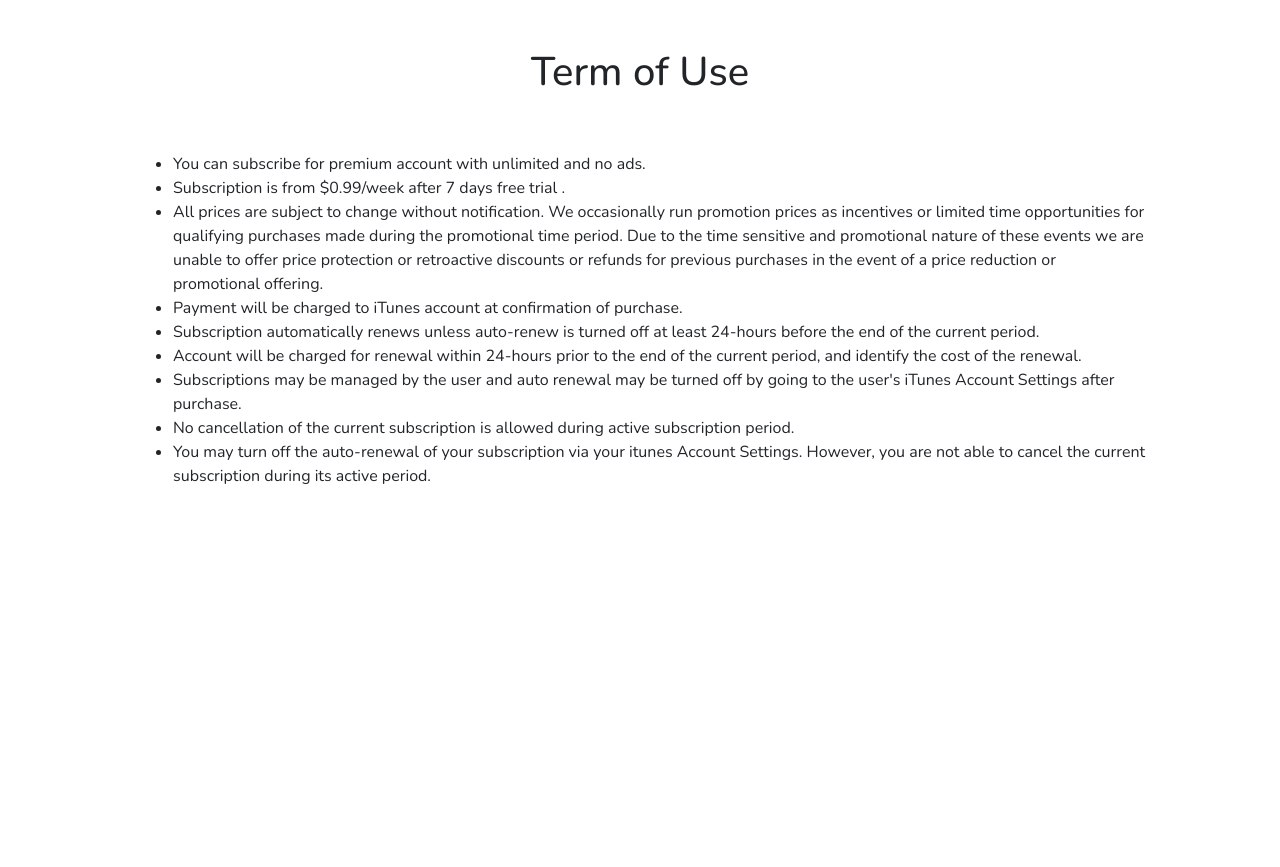
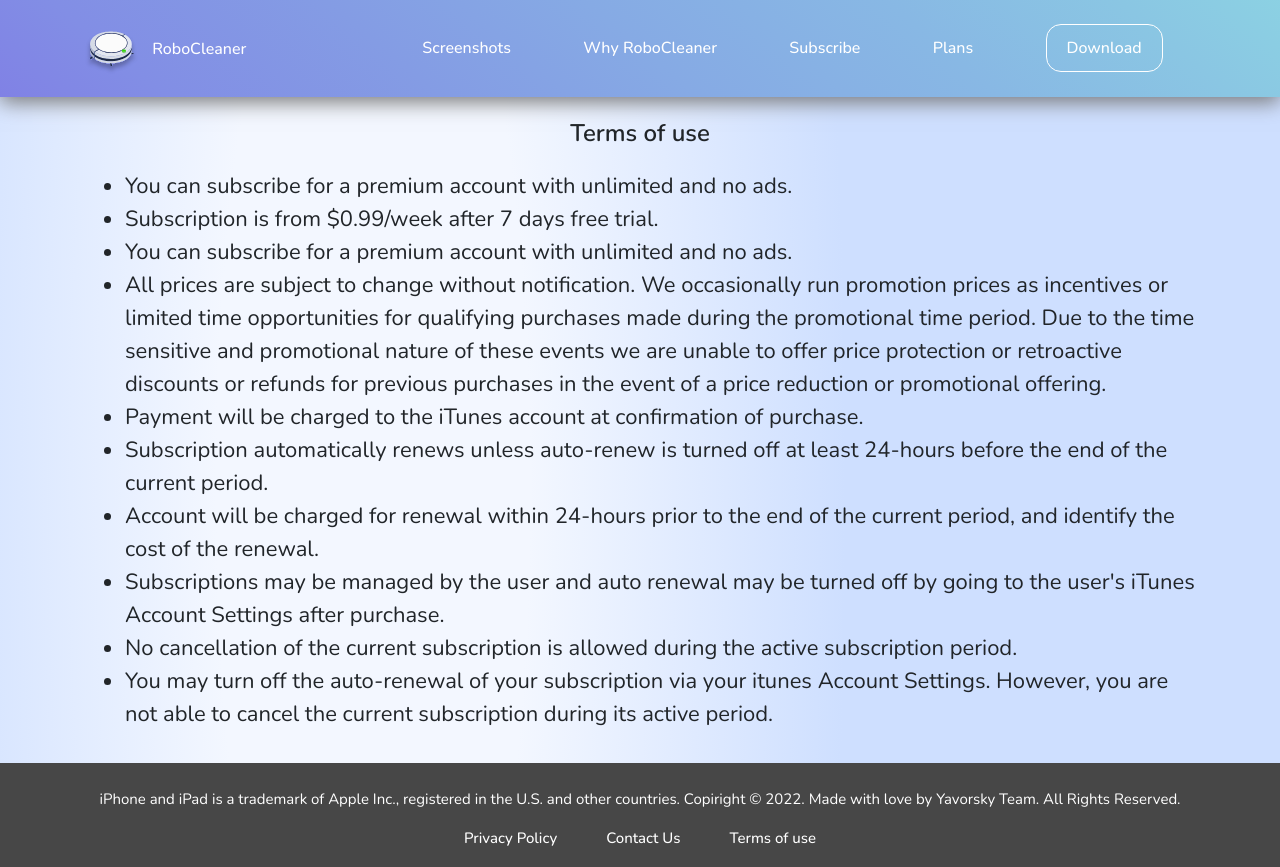
Before and after one commit to Sergiayn/robocleaner, a PHP site: page /term_of_use.html in a window 1280 px wide. Before the commit the page ends 484 px from the top, so only its background shows below. Run offline with PHP 8.4, Linux system fonts and the light colour scheme.

Commit message:
update 22.11.23

```diff
--- a/style.css
+++ b/style.css
@@ -1551,6 +1556,49 @@ body .main-top, .main-top a {
     }
 }
 
+
+.block-term-of-use {
+    background: radial-gradient(36.91% 304.36% at 29.14% 58.59%, #F3F7FF 33.15%, #CEDFFF 100%);
+    padding: 22px 0 16px;
+}
+.block-term-of-use .title {
+    font-size: 24px;
+    font-weight: 600;
+    margin-bottom: 22px;
+    text-align: center;
+}
+.block-term-of-use .content {
+    font-size: 22px;
+}
+@media (max-width:991px) {
+    .block-term-of-use .title {
+        font-size: 22px;
+    }
+    .block-term-of-use .content {
+        font-size: 16px;
+    }
+}
+@media (max-width:768px) {
+    .block-term-of-use {
+        padding: 10px 0;
+    }
+    .block-term-of-use .title {
+        font-size: 20px;
+    }
+    .block-term-of-use .content {
+        font-size: 18px;
+    }
+}
+@media (max-width:575px) {
+    .block-term-of-use .title {
+        font-size: 18px;
+    }
+    .block-term-of-use .content {
+        font-size: 15px;
+    }
+}
+
+
 .block-privacy-top {
     background: radial-gradient(40.02% 335.9% at 22.19% 61.54%, #F3F7FF 24.13%, #CEDFFF 100%);
     padding: 36px 0;
--- a/term_of_use.html
+++ b/term_of_use.html
@@ -20,28 +20,112 @@
 
         gtag('config', 'G-GCXE2YSTX2');
     </script>
-    <style>
-        body {font-family: 'Nunito', sans-serif;}
-    </style>
 </head>
 <body>
 
+<div class="main">
+    <div class="main-top">
+        <div class="fixed-header">
             <div class="container">
-    <div class="p-5">
-        <h1 class="text-center pb-5">Term of Use</h1>
+                <div class="d-none d-xl-block d-lg-block d-md-block">
+                    <div class="row">
+                        <div class="col-lg-3 col-md-3 col-sm-3 col-xs-3">
+                            <a class="logo" href="/">
+                                <img src="/img/logo.svg" class="img-fluid" alt="robo-cleaner">
+                                <span>RoboCleaner</span>
+                            </a>
+                        </div>
+                        <div class="col-lg-9 col-md-9 col-sm-9 col-xs-9">
+                            <div class="top-menu">
+                                <ul>
+                                    <li><a href="/#block_screenshots">Screenshots</a></li>
+                                    <li><a href="/#block_why_robo_cleaner">Why RoboCleaner</a></li>
+                                    <li><a href="/#block_subscribe">Subscribe</a></li>
+                                    <li><a href="/#block_plans">Plans</a></li>
+                                    <li><a href="https://track-voluum.robocleaner.galaxys.info/click/9" class="download">Download</a></li>
+                                </ul>
+                            </div>
+                        </div>
+                    </div>
+                </div>
+                <div class="d-xl-none d-lg-none d-md-none d-sm-block d-xs-block">
+                    <div class="mobile-header">
+                        <a class="logo" href="/">
+                            <img src="/img/logo.svg" class="img-fluid" alt="robo-cleaner">
+                            <span>RoboCleaner</span>
+                        </a>
+                        <div class="mobile-top-menu">
+                            <nav class="navbar navbar-dark">
+                                <button class="navbar-toggler" type="button" data-toggle="collapse" data-target="#navbarToggleExternalContent" aria-controls="navbarToggleExternalContent" aria-expanded="false" aria-label="Toggle navigation">
+                                    <span class="navbar-toggler-icon"></span>
+                                </button>
+                            </nav>
+                            <div class="collapse" id="navbarToggleExternalContent">
+                                <ul>
+                                    <li><a href="/#block_screenshots">Screenshots</a></li>
+                                    <li><a href="/#block_why_robo_cleaner">Why RoboCleaner</a></li>
+                                    <li><a href="/#block_subscribe">Subscribe</a></li>
+                                    <li><a href="/#block_plans">Plans</a></li>
+                                    <li><a href="https://track-voluum.robocleaner.galaxys.info/click/9">Download</a></li>
+                                </ul>
+                            </div>
+                        </div>
+                    </div>
+                </div>
+            </div>
+        </div>
+    </div>
+
+
+    <div class="block-term-of-use">
+        <div class="container">
+            <div class="block-term-of-use-inner">
+                <h1 class="title">Terms of use</h1>
                 <ul class="content">
-            <li>You can subscribe for premium account with unlimited and no ads.</li>
-            <li>Subscription is from $0.99/week after 7 days free trial .</li>
-            <li>All prices are subject to change without notification. We occasionally run promotion prices as incentives or limited time opportunities for qualifying purchases made during the promotional time period. Due to the time sensitive and promotional nature of these events we are unable to offer price protection or retroactive discounts or refunds for previous purchases in the event of a price reduction or promotional offering.</li>
-            <li>Payment will be charged to iTunes account at confirmation of purchase.</li>
+                    <li>You can subscribe for a premium account with unlimited and no ads.</li>
+                    <li>Subscription is from $0.99/week after 7 days free trial.</li>
+                    <li>You can subscribe for a premium account with unlimited and no ads.</li>
+                    <li>All prices are subject to change without notification.
+                        We occasionally run promotion prices as incentives or limited time opportunities for qualifying purchases made during the promotional time period.
+                        Due to the time sensitive and promotional nature of these events we are unable to offer price protection or retroactive discounts or refunds for previous purchases in the event of a price reduction or promotional offering.</li>
+                    <li>Payment will be charged to the iTunes account at confirmation of purchase.</li>
                     <li>Subscription automatically renews unless auto-renew is turned off at least 24-hours before the end of the current period.</li>
                     <li>Account will be charged for renewal within 24-hours prior to the end of the current period, and identify the cost of the renewal.</li>
                     <li>Subscriptions may be managed by the user and auto renewal may be turned off by going to the user's iTunes Account Settings after purchase.</li>
-            <li>No cancellation of the current subscription is allowed during active subscription period.</li>
-            <li>You may turn off the auto-renewal of your subscription via your itunes Account Settings. However, you are not able to cancel the current subscription during its active period.</li>
+                    <li>No cancellation of the current subscription is allowed during the active subscription period.</li>
+                    <li>
+                        You may turn off the auto-renewal of your subscription via your itunes Account Settings.
+                        However, you are not able to cancel the current subscription during its active period.
+                    </li>
                 </ul>
             </div>
         </div>
+    </div>
+
+
+    <div class="footer footer_extra">
+        <div class="sub_menu_extra">
+          <span>
+            iPhone and iPad is a trademark of Apple Inc., registered in the U.S. and other countries. Copiright © 2022. Made with love by Yavorsky Team. All Rights Reserved.
+          </span>
+        </div>
+        <div class="container">
+            <div class="footer-inner">
+                <div class="sub_menu">
+                    <ul>
+                        <li><a href="/privacy.html">Privacy Policy</a></li>
+                        <li><a href="/contact.html">Contact Us</a></li>
+                        <li><a href="/term_of_use.html">Terms of use</a></li>
+                    </ul>
+                </div>
+            </div>
+        </div>
+    </div>
+</div>
+
+
+
+
 
 
 
@@ -49,5 +133,11 @@
 <link rel="preconnect" href="https://fonts.gstatic.com" crossorigin>
 <link href="https://fonts.googleapis.com/css2?family=Montserrat:wght@600;700&family=Nunito:ital,wght@0,400;0,500;0,600;0,700;1,400;1,500;1,600;1,700&display=swap" rel="stylesheet">
 
+
+<script src="/js/jquery.slim.min.js"></script>
+<script src="/js/slick-carousel/1.6.0/slick.js"></script>
+<script src="/js/bootstrap/4.6.1/bootstrap.bundle.min.js"></script>
+<script src="/app.js?t=1"></script>
+
 </body>
 </html>
```
Also changed, not shown: other parts of style.css (+37 -28 lines), contact.html (+3 -6 lines), index.html (+3 -6 lines), privacy.html (+3 -6 lines). Lines whose indentation alone changed are shown as unchanged.
